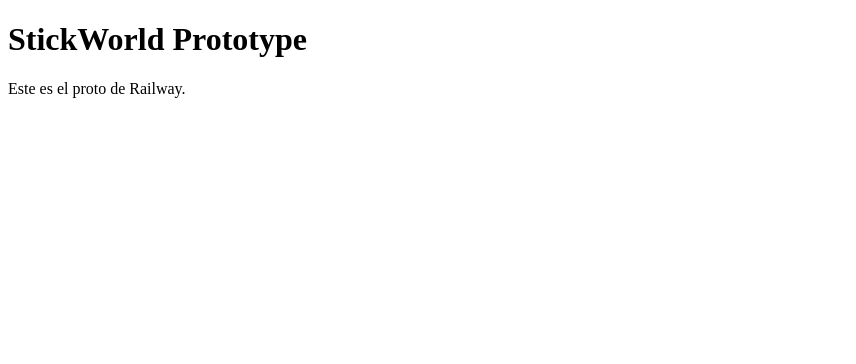
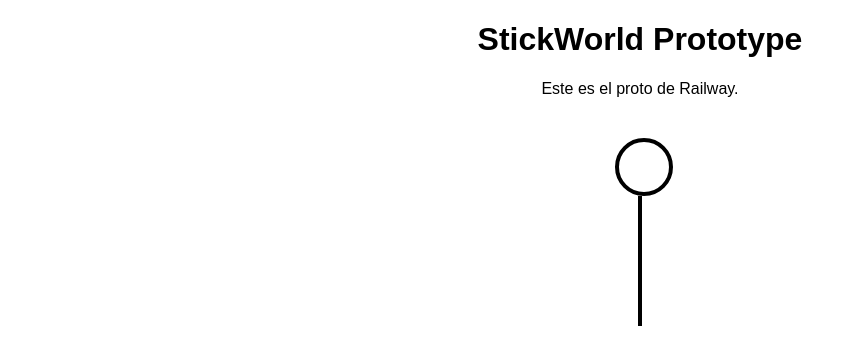
Before and after one commit to Martin2222234323/vlkbloxtest-prototype, a plain HTML site: page static/index.html in a window 1280 px wide. Shown: the whole page, without its empty margins (0-856 px from the left). Drawn offline with Linux system fonts and the light colour scheme.

Commit message:
Update index.html

```diff
--- a/static/index.html
+++ b/static/index.html
@@ -2,7 +2,7 @@
 <html>
 <head>
     <title>StickWorld</title>
-    <link rel="stylesheet" href="/static/style.css">
+    <link rel="stylesheet" href="/static/styles.css">
 </head>
 <body>
     <h1>StickWorld Prototype</h1>
```
